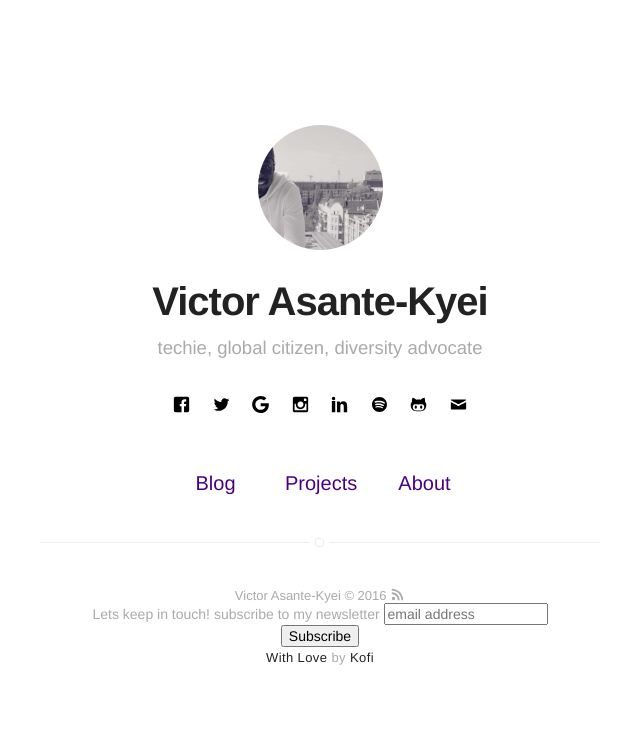
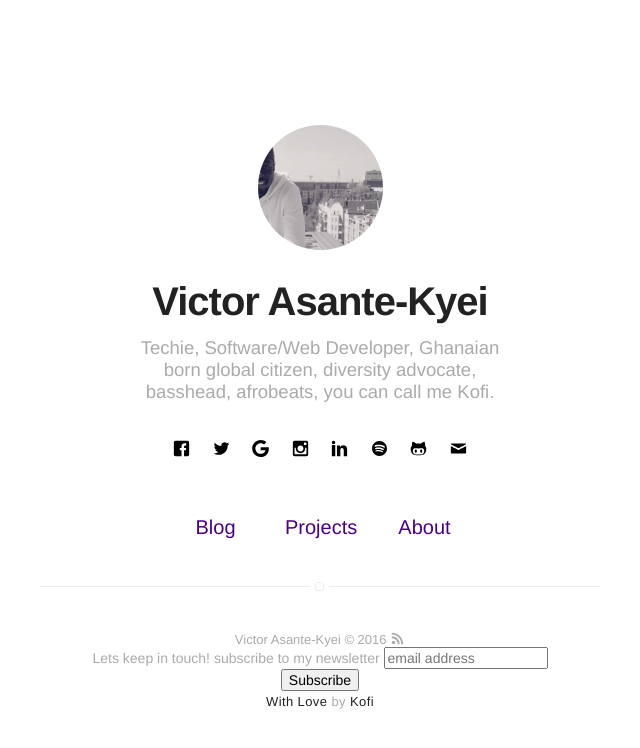
Before and after one commit to BruhKofi/bruhkofi.github.io, a Jekyll site: the page built from index.html, in a window 1280 px wide. Shown: the top 748 px of the page, without its empty margins (320-960 px from the left). Built offline with Jekyll 4.4.1, drawn with Linux system fonts in a browser that asks for light colours; comment, search, counter and statistics services are not loaded.

Commit message:
add more txt to bio

```diff
--- a/_config.yml
+++ b/_config.yml
@@ -1,6 +1,6 @@
 # main text of home
 name: Victor Asante-Kyei
-bio: techie, global citizen, diversity advocate
+bio: Techie, Software/Web Developer, Ghanaian born global citizen, diversity advocate, basshead, afrobeats, you can call me Kofi.
 
 # twitter summary info
 description: Victor's Official Website and Blog
```
